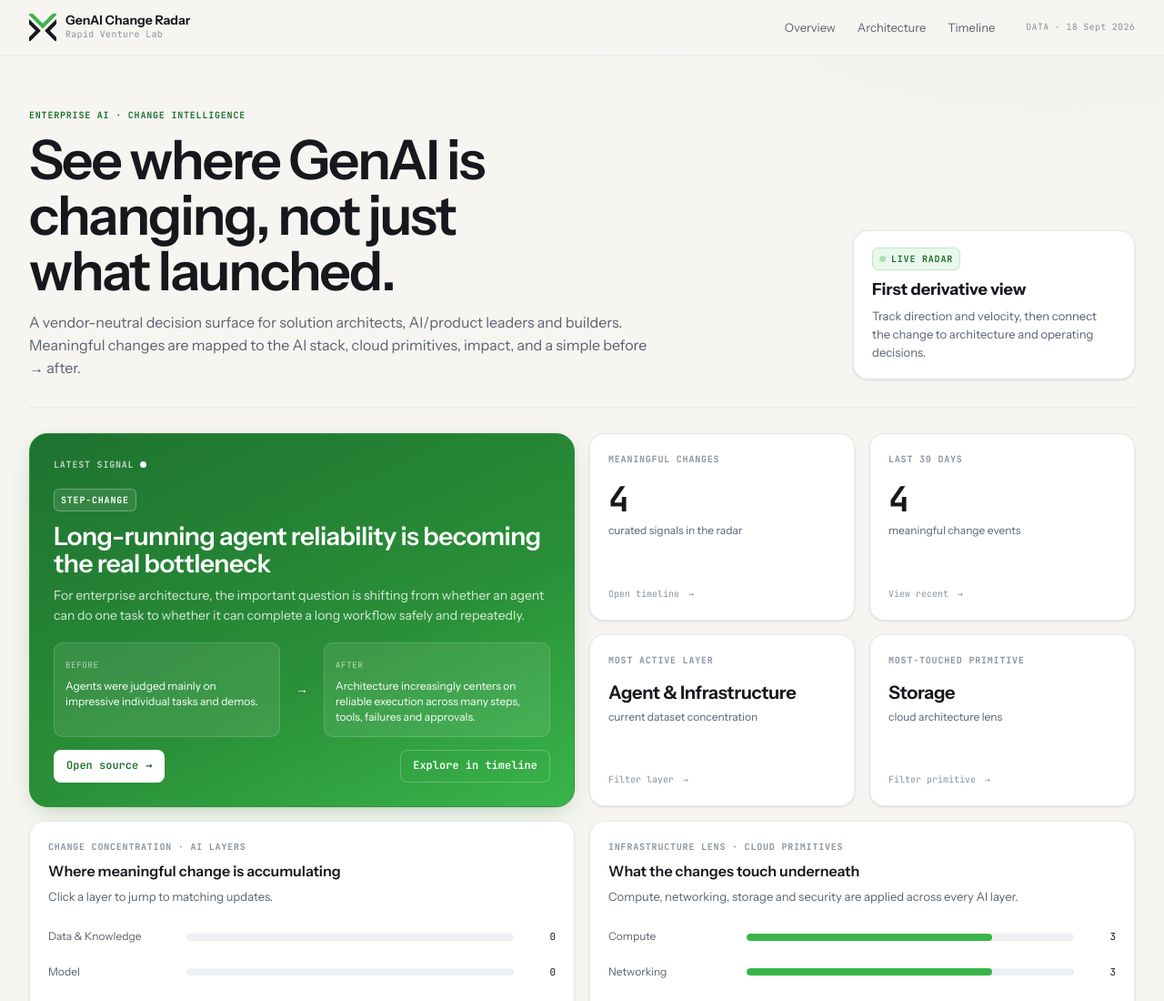
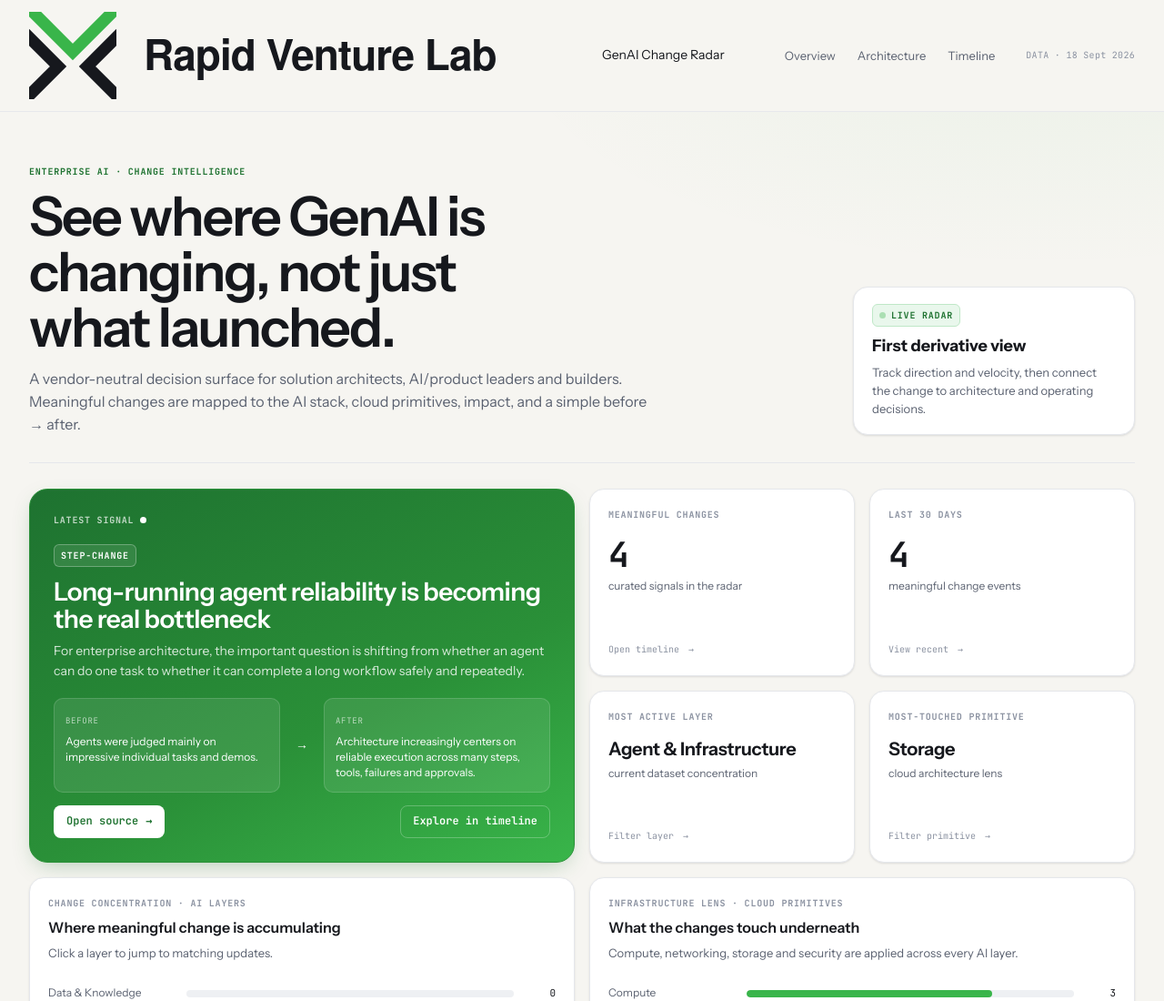
Before and after one commit to RapidVentureLab/genai-change-radar, a plain HTML site: page index.html in a window 1280 px wide. Shown: the top 1100 px of the page at 91% size. Drawn offline with Linux system fonts and the light colour scheme.

Commit message:
Use full Rapid Venture Lab wordmark in navbar

```diff
--- a/index.html
+++ b/index.html
@@ -8,13 +8,13 @@
   <link rel="preconnect" href="https://fonts.googleapis.com">
   <link rel="preconnect" href="https://fonts.gstatic.com" crossorigin>
   <link rel="stylesheet" href="https://fonts.googleapis.com/css2?family=Instrument+Sans:ital,wght@0,400..700;1,400&family=JetBrains+Mono:wght@400;500;600;700&display=swap">
-  <link rel="stylesheet" href="styles.css?v=4">
+  <link rel="stylesheet" href="styles.css?v=5">
 </head>
 <body>
   <header class="topbar">
     <a class="brand" href="#top" aria-label="Rapid Venture Lab home">
-      <svg class="brand-mark" viewBox="0 0 96 96" aria-hidden="true"><g fill="none" stroke-miterlimit="10"><polyline points="2,-2 48,44 94,-2" stroke="#39B54A" stroke-width="13"></polyline><polyline points="-8,20 32,60 -8,100" stroke="#16181D" stroke-width="13"></polyline><polyline points="104,20 64,60 104,100" stroke="#16181D" stroke-width="13"></polyline></g></svg>
-      <span><strong>GenAI Change Radar</strong><small>Rapid Venture Lab</small></span>
+      <img class="brand-lockup" src="assets/rvl-lockup-horizontal.svg" alt="Rapid Venture Lab">
+      <span class="product-name">GenAI Change Radar</span>
     </a>
     <nav class="nav-links" aria-label="Page sections">
       <a href="#overview">Overview</a><a href="#architecture">Architecture</a><a href="#timeline">Timeline</a>
```
